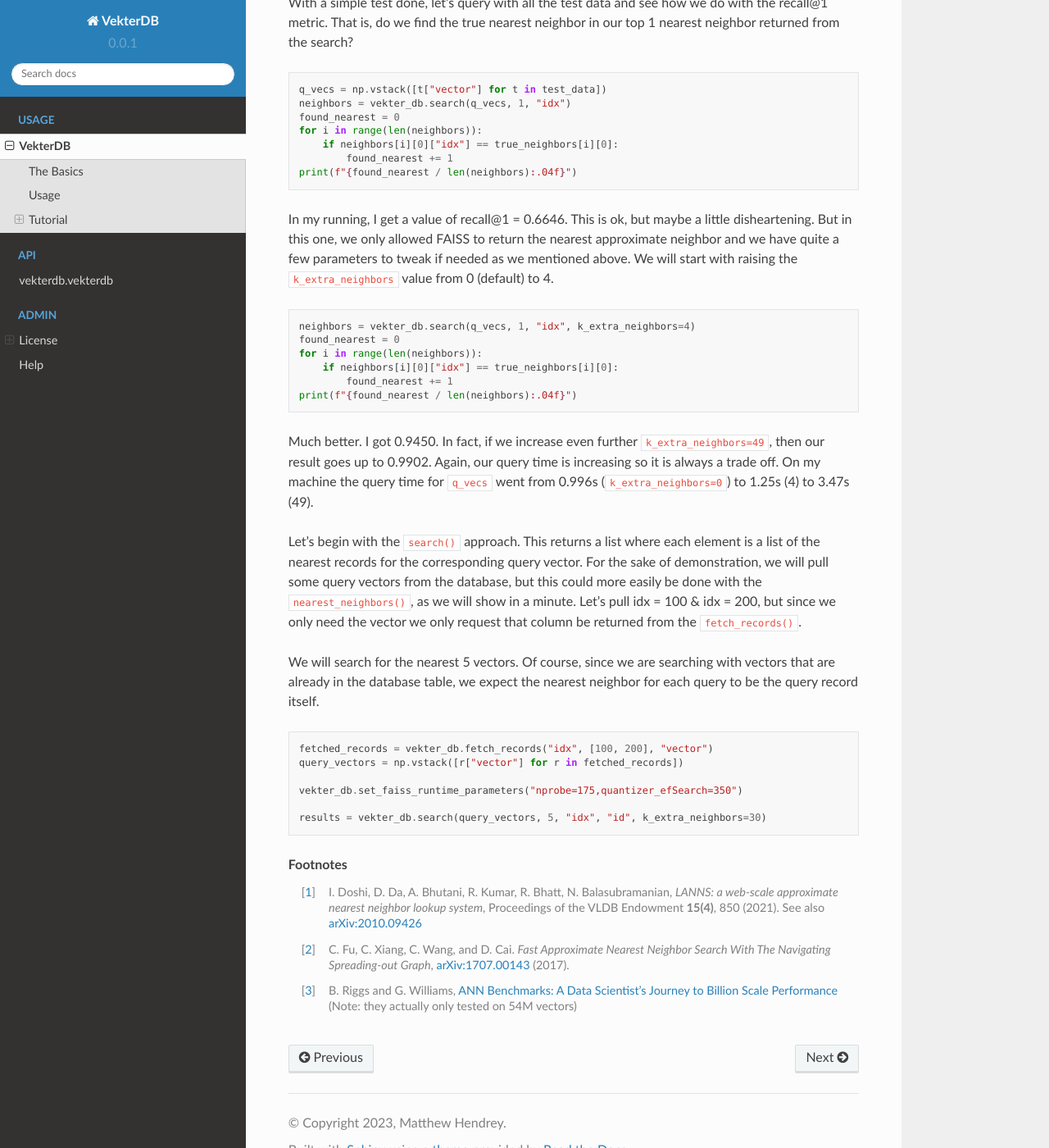
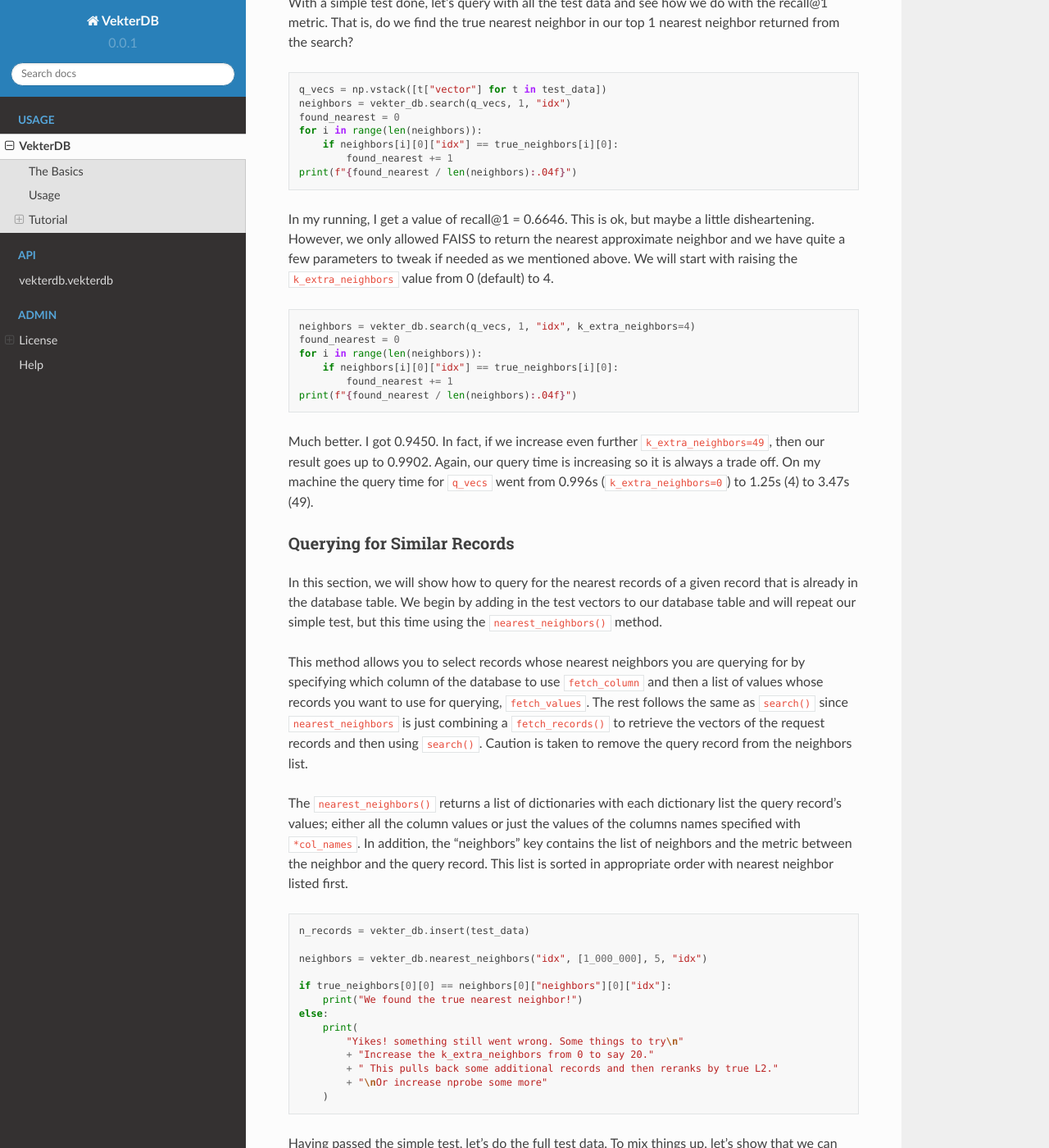
Before and after one commit to mhendrey/vekterdb, a Sphinx documentation site: the page built from docs/source/vekterdb.rst, in a window 1280 px wide and 1400 px high, scrolled down 5440 px. Shown: the whole window at 82% size. Built offline with Sphinx 7.4.7 and the Read the Docs theme 2.0.0, drawn with Linux system fonts in a browser that asks for light colours; some of the changed text lies outside the part shown.

Commit message:
Worked on tutorial documentation

```diff
--- a/docs/source/vekterdb.rst
+++ b/docs/source/vekterdb.rst
@@ -286,7 +286,7 @@ neighbor returned from the search?
     print(f"{found_nearest / len(neighbors):.04f}")
 
 In my running, I get a value of recall@1 = 0.6646. This is ok, but maybe a little
-disheartening. But in this one, we only allowed FAISS to return the nearest approximate
+disheartening. However, we only allowed FAISS to return the nearest approximate
 neighbor and we have quite a few parameters to tweak if needed as we mentioned above.
 We will start with raising the ``k_extra_neighbors`` value from 0 (default) to 4.
 
@@ -304,26 +304,69 @@ then our result goes up to 0.9902. Again, our query time is increasing so it is
 a trade off. On my machine the query time for ``q_vecs`` went from 0.996s
 (``k_extra_neighbors=0``) to 1.25s (4) to 3.47s (49).
 
+Querying for Similar Records
+^^^^^^^^^^^^^^^^^^^^^^^^^^^^^^^^^^^^^^^^^^^^^^^^^^^^^^^^^^^^^^^^^^^^^^^^^^^^^^^^^^^^^^^^
+In this section, we will show how to query for the nearest records of a given record
+that is already in the database table. We begin by adding in the test vectors to our
+database table and will repeat our simple test, but this time using the
+``nearest_neighbors()`` method.
 
-Let's begin with the ``search()`` approach. This returns a list where each element is
-a list of the nearest records for the corresponding query vector. For the sake of
-demonstration, we will pull some query vectors from the database, but this could more
-easily be done with the ``nearest_neighbors()``, as we will show in a minute. Let's
-pull idx = 100 & idx = 200, but since we only need the vector we only request that
-column be returned from the ``fetch_records()``.
+This method allows you to select records whose nearest neighbors you are querying for
+by specifying which column of the database to use ``fetch_column`` and then a list of
+values whose records you want to use for querying, ``fetch_values``. The rest follows
+the same as ``search()`` since ``nearest_neighbors`` is just combining a
+``fetch_records()`` to retrieve the vectors of the request records and then using
+``search()``. Caution is taken to remove the query record from the neighbors list.
 
-We will search for the nearest 5 vectors. Of course, since we are searching with
-vectors that are already in the database table, we expect the nearest neighbor
-for each query to be the query record itself.
+The ``nearest_neighbors()`` returns a list of dictionaries with each dictionary list
+the query record's values; either all the column values or just the values of the
+columns names specified with ``*col_names``. In addition, the "neighbors" key contains
+the list of neighbors and the metric between the neighbor and the query record. This
+list is sorted in appropriate order with nearest neighbor listed first.
 
 ::
 
-    fetched_records = vekter_db.fetch_records("idx", [100, 200], "vector")
-    query_vectors = np.vstack([r["vector"] for r in fetched_records])
+    n_records = vekter_db.insert(test_data)
 
-    vekter_db.set_faiss_runtime_parameters("nprobe=175,quantizer_efSearch=350")
+    neighbors = vekter_db.nearest_neighbors("idx", [1_000_000], 5, "idx")
 
-    results = vekter_db.search(query_vectors, 5, "idx", "id", k_extra_neighbors=30)
+    if true_neighbors[0][0] == neighbors[0]["neighbors"][0]["idx"]:
+        print("We found the true nearest neighbor!")
+    else:
+        print(
+            "Yikes! something still went wrong. Some things to try\n"
+            + "Increase the k_extra_neighbors from 0 to say 20."
+            + " This pulls back some additional records and then reranks by true L2."
+            + "\nOr increase nprobe some more"
+        )
+
+Having passed the simple test, let's do the full test data.  To mix things up, let's
+show that we can also use the ``id`` column to specify the records to fetch. Because
+we had this column indexed in the specification of the database table, this should
+equivalant as using the primary key, ``idx``, of the database table.
+
+::
+
+    neighbors = vekter_db.nearest_neighbors(
+        "id",
+        [str(i) for i in range(1_000_000, 1_010_000)],
+        1,
+        "idx",
+        k_extra_neighbors=4,
+    )
+
+    found_nearest = 0
+    for i in range(len(neighbors)):
+        if neighbors[i]["neighbors"][0]["idx"] == true_neighbors[i][0]:
+            found_nearest += 1
+    print(f"{found_nearest / len(neighbors):.04f}")
+
+We get a recall@1 = 0.9303 with these runtime search parameters and
+``k_extra_neighbors`` of 4. Notice that this value is a little lower than we had
+before, 0.9450. This is caused by the additional 10,000 test vectors added into
+the database table with a small percentage of them being the nearest neighbor for
+other records in the test data.
+
 
 .. rubric:: Footnotes
 
```
Also changed, not shown: other parts of docs/source/vekterdb.rst (+3 -3 lines), 1 other file.
